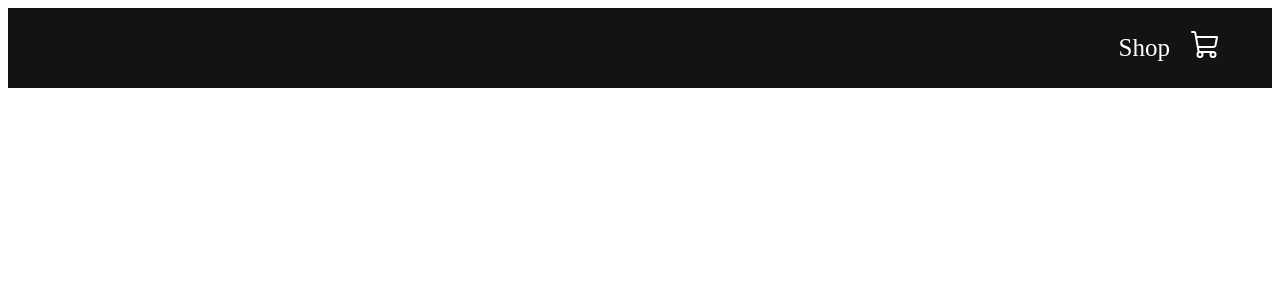
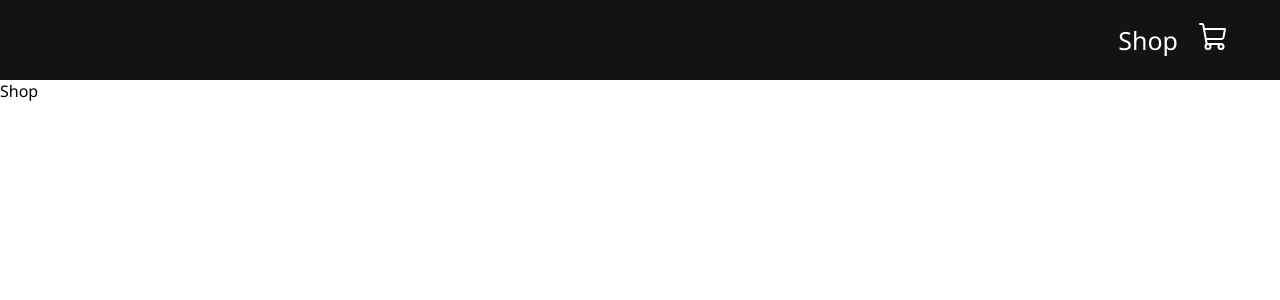
Before and after one commit to vantrangaof/ecommerce-cart-react, a React (Create React App) app: page / in a window 1280 px wide. Shown: the top 300 px of the page. Built offline with nearby package versions, Linux system fonts and the light colour scheme.

Commit message:
update app css and route elements

```diff
--- a/src/App.css
+++ b/src/App.css
@@ -1,38 +1,11 @@
 .App {
-  text-align: center;
+  width: 100%;
+  height: auto;
+  min-height: 100vh;
+  font-family: "Segoe UI", Tahoma, Geneva, Verdana, sans-serif;
 }
 
-.App-logo {
-  height: 40vmin;
-  pointer-events: none;
+body {
+  padding: 0;
+  margin: 0;
 }
-
-@media (prefers-reduced-motion: no-preference) {
-  .App-logo {
-    animation: App-logo-spin infinite 20s linear;
-  }
-}
-
-.App-header {
-  background-color: #282c34;
-  min-height: 100vh;
-  display: flex;
-  flex-direction: column;
-  align-items: center;
-  justify-content: center;
-  font-size: calc(10px + 2vmin);
-  color: white;
-}
-
-.App-link {
-  color: #61dafb;
-}
-
-@keyframes App-logo-spin {
-  from {
-    transform: rotate(0deg);
-  }
-  to {
-    transform: rotate(360deg);
-  }
-}
--- a/src/App.js
+++ b/src/App.js
@@ -1,6 +1,9 @@
 import './App.css';
 import { BrowserRouter as Router, Routes, Route } from "react-router-dom"
 import NavBar from './components/NavBar'
+import Shop from './pages/shop/Shop'
+import Cart from './pages/cart/Cart'
+
 
 function App() {
   return (
@@ -8,9 +11,8 @@
       <Router>
         <NavBar />
         <Routes>
-          <Route path="/" />
-          <Route path="/cart" />
-
+          <Route path="/" element={<Shop />}/>
+          <Route path="/cart" element={<Cart />}/>
         </Routes>
       </Router>
 
--- /dev/null
+++ b/src/pages/cart/Cart.jsx
@@ -0,0 +1,9 @@
+import React from 'react'
+
+const Cart = () => {
+  return (
+    <div>Cart</div>
+  )
+}
+
+export default Cart
--- /dev/null
+++ b/src/pages/shop/Shop.jsx
@@ -0,0 +1,9 @@
+import React from 'react'
+
+const Shop = () => {
+  return (
+    <div>Shop</div>
+  )
+}
+
+export default Shop
```
